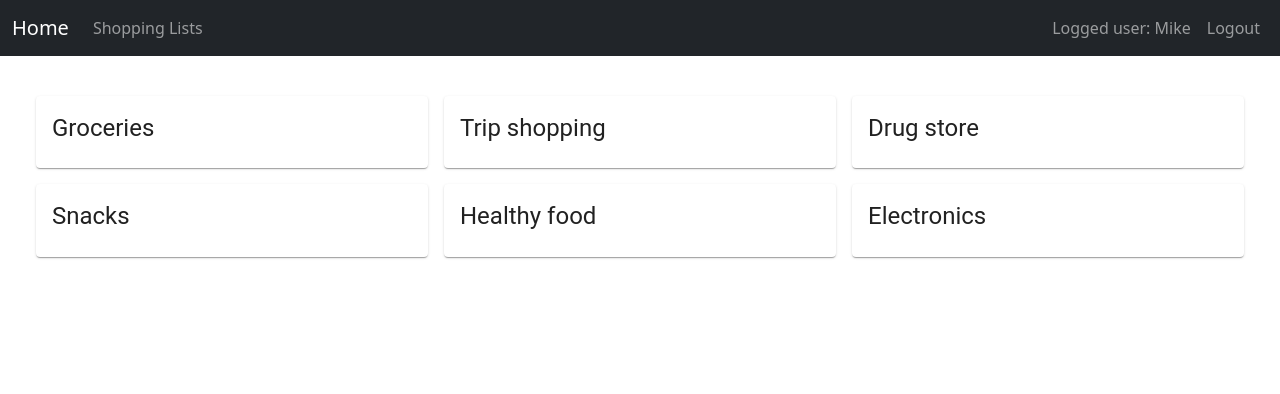
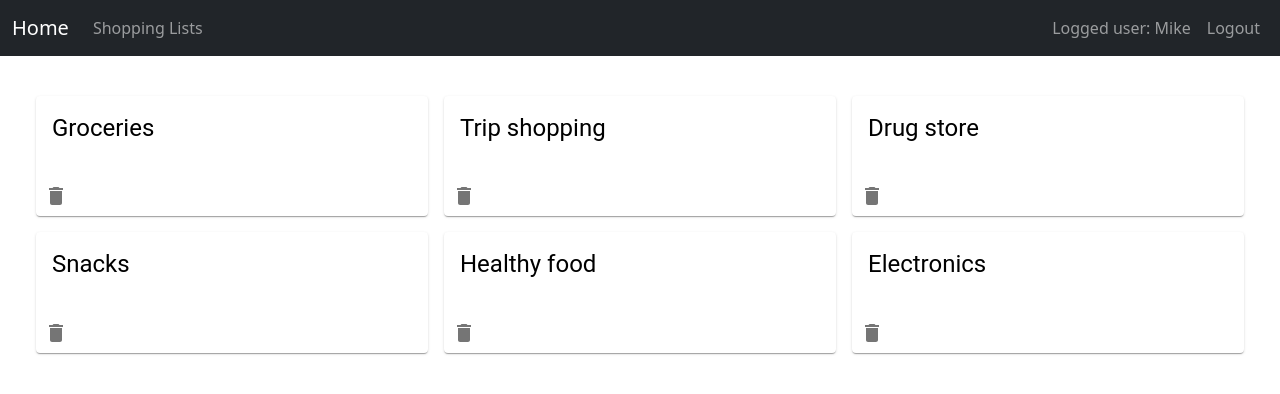
Before and after one commit to Schwable7/uuShoppingList-fe, a React (Create React App) app: page /shoppingList in a window 1280 px wide. Shown: the top 394 px of the page. Built offline with nearby package versions, Linux system fonts and the light colour scheme.

Commit message:
implement deleting of shopping lists

```diff
--- a/src/bricks/ShoppingListTile.jsx
+++ b/src/bricks/ShoppingListTile.jsx
@@ -1,23 +1,72 @@
-import React from 'react';
-import {Card, CardActionArea, CardContent, Typography} from '@mui/material';
-import {Link} from "react-router-dom";
+import React, { useState } from 'react';
+import { Card, CardActionArea, CardContent, Typography, IconButton, Dialog, DialogActions, DialogContent, DialogContentText, DialogTitle, Button } from '@mui/material';
+import DeleteIcon from '@mui/icons-material/Delete';
+import { Link } from "react-router-dom";
 
-function ShoppingListTile({shoppingList}) {
+function ShoppingListTile({ shoppingList, isOwner, onDelete }) {
+    const [openDialog, setOpenDialog] = useState(false);
+
+    const handleOpenDialog = () => {
+        setOpenDialog(true);
+    };
+
+    const handleCloseDialog = () => {
+        setOpenDialog(false);
+    };
+
+    const handleDelete = () => {
+        onDelete(shoppingList.id);
+        setOpenDialog(false);
+    };
+
     return (
-        <Link to={`/shoppingList/${shoppingList.id}`} style={{textDecoration: 'none'}}>
+        <>
+
                 <Card>
                     <CardActionArea>
+                        <Link to={`/shoppingList/${shoppingList.id}`} style={{ textDecoration: 'black' }}>
                         <CardContent>
-                        <Typography gutterBottom variant="h5" component="h2">
+                            <Typography gutterBottom variant="h5" component="h2" style={{ color: 'black' }}>
                                 {shoppingList.title}
                             </Typography>
                             <Typography variant="body2" color="textSecondary" component="p">
                                 {shoppingList.description}
                             </Typography>
                         </CardContent>
+                        </Link>
+                        {isOwner && (
+                            <IconButton onClick={handleOpenDialog} aria-label="delete">
+                                <DeleteIcon />
+                            </IconButton>
+                        )}
                     </CardActionArea>
+
                 </Card>
-        </Link>
+
+
+            {/* Delete Confirmation Dialog */}
+            <Dialog
+                open={openDialog}
+                onClose={handleCloseDialog}
+                aria-labelledby="alert-dialog-title"
+                aria-describedby="alert-dialog-description"
+            >
+                <DialogTitle id="alert-dialog-title">{"Confirm Deletion"}</DialogTitle>
+                <DialogContent>
+                    <DialogContentText id="alert-dialog-description">
+                        Are you sure you want to delete this shopping list?
+                    </DialogContentText>
+                </DialogContent>
+                <DialogActions>
+                    <Button onClick={handleCloseDialog} color="primary">
+                        Cancel
+                    </Button>
+                    <Button onClick={handleDelete} color="primary" autoFocus>
+                        Confirm
+                    </Button>
+                </DialogActions>
+            </Dialog>
+        </>
     );
 }
 
--- a/src/routes/Home.jsx
+++ b/src/routes/Home.jsx
@@ -5,6 +5,10 @@ function Home() {
         <p>
             This application is used to manage shopping lists.
         </p>
+
+        <p>
+            Implemented by Michal Šváb
+        </p>
     </div>
 
 }
--- a/src/routes/ShoppingListsView.jsx
+++ b/src/routes/ShoppingListsView.jsx
@@ -1,14 +1,20 @@
-import React from 'react';
+import React, {useState} from 'react';
 import Grid from '@mui/material/Grid';
-import ShoppingListTile from '../bricks/ShoppingListTile'; // Adjust the import path as necessary
+import ShoppingListTile from '../bricks/ShoppingListTile';
 import { useAuth } from "../context/UserAuthContext";
 
-function ShoppingListsView({ shoppingLists }) {
+function ShoppingListsView({ shoppingLists, onDeleteShoppingList }) {
+    const [shopLists, setShopLists] = useState(shoppingLists);
     const { currentUser } = useAuth();
 
-    const visibleShoppingLists = currentUser ? shoppingLists.filter(shoppingList =>
+    const visibleShoppingLists = currentUser ? shopLists.filter(shoppingList =>
         shoppingList.members.some(member => member.id === currentUser.id)
     ) : [];
+
+    const handleDelete = (id) => {
+        const updatedShoppingLists = shopLists.filter(shoppingList => shoppingList.id !== id);
+        setShopLists(updatedShoppingLists);
+    };
 
     if (!currentUser) {
         return <h2>You need to log in to see your shopping lists.</h2>;
@@ -19,7 +25,11 @@ function ShoppingListsView({ shoppingLists }) {
             {visibleShoppingLists.length > 0 ? (
                 visibleShoppingLists.map((shoppingList) => (
                     <Grid item key={shoppingList.id} xs={12} sm={6} md={4}>
-                        <ShoppingListTile shoppingList={shoppingList} />
+                        <ShoppingListTile
+                            shoppingList={shoppingList}
+                            isOwner={shoppingList.owner.id === currentUser.id}
+                            onDelete={handleDelete}
+                        />
                     </Grid>
                 ))
             ) : (
```
Lines whose indentation alone changed are shown as unchanged.
